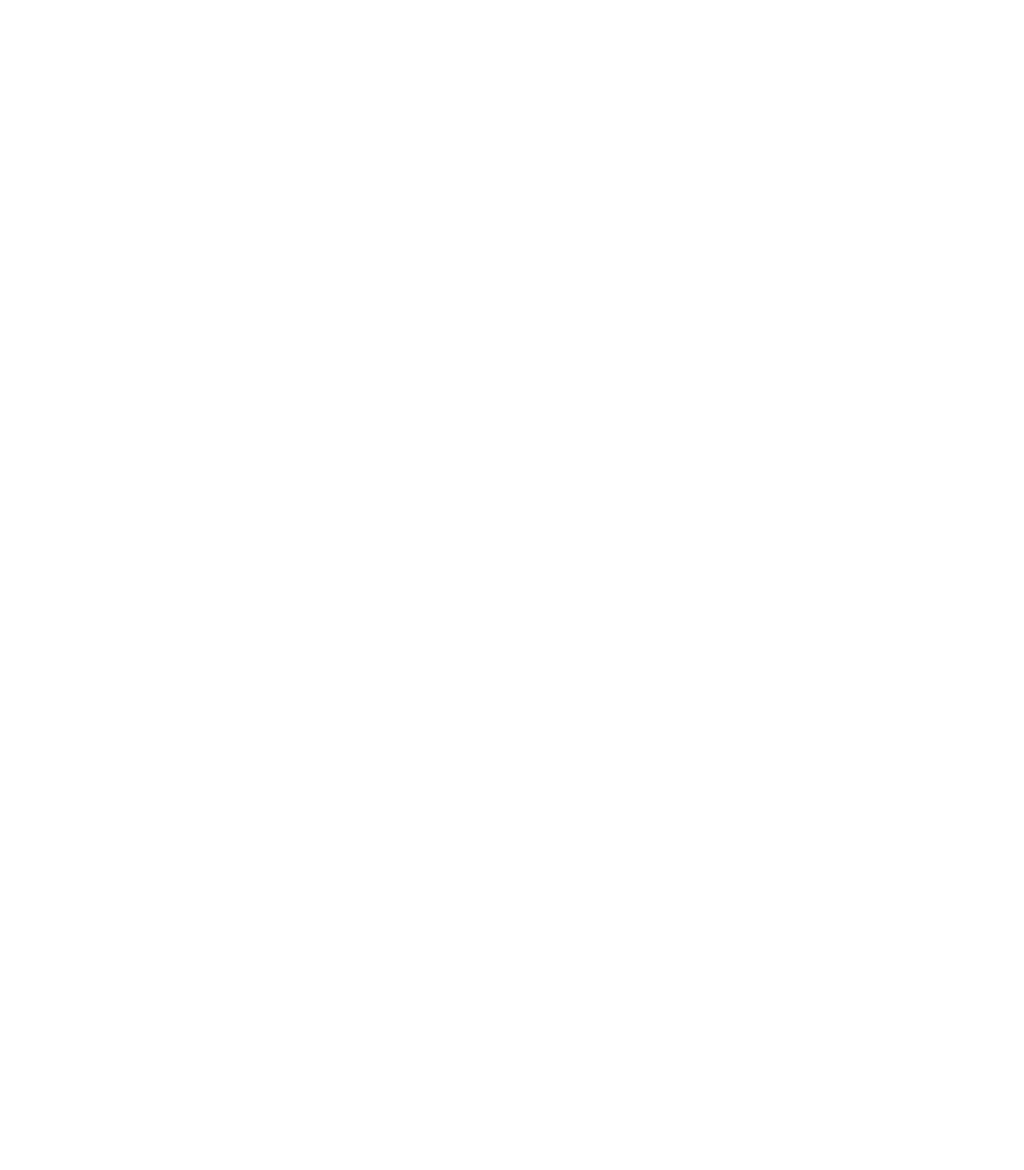
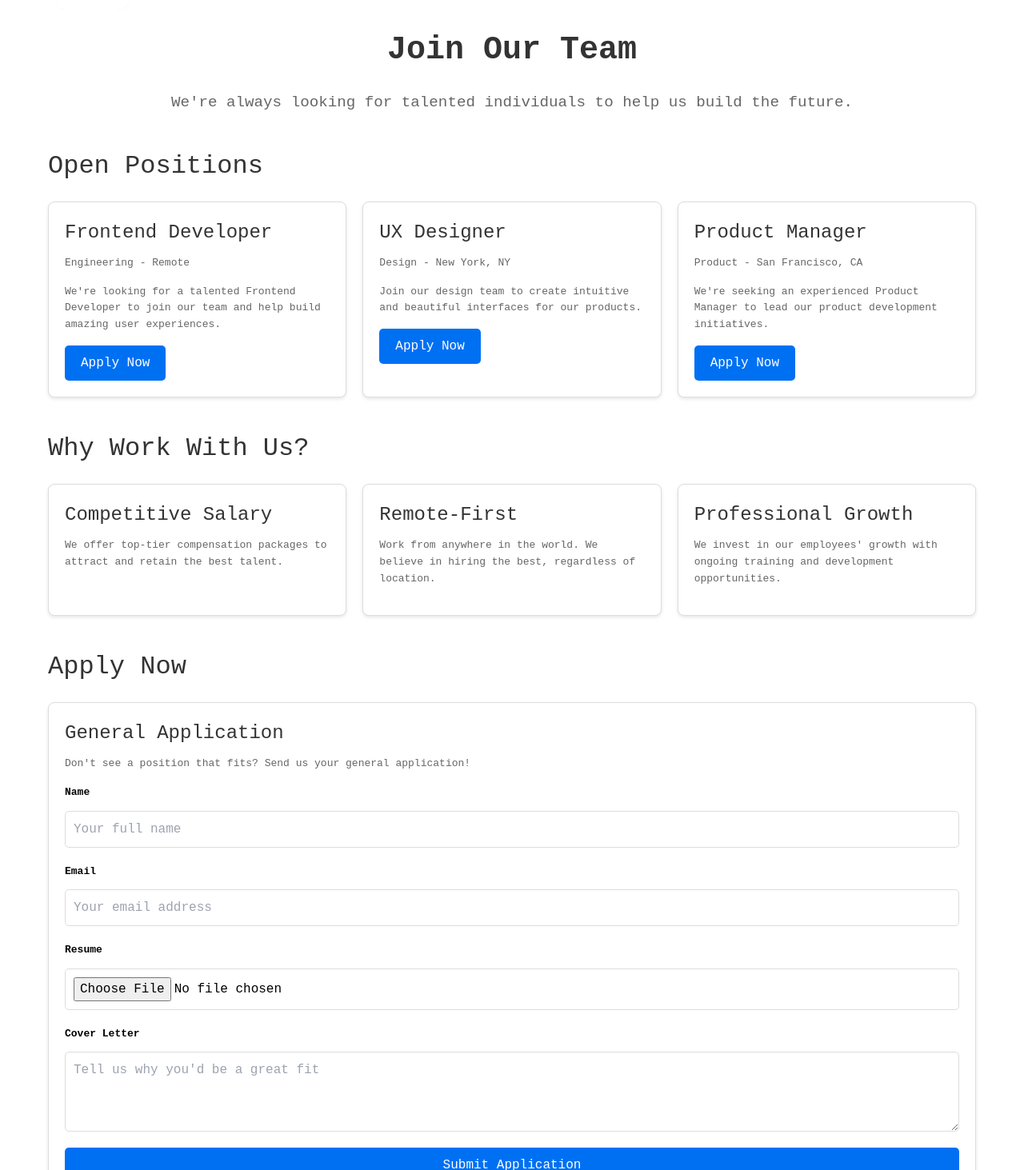
Before and after one commit to sangamesh4514/tagzy, a React (Create React App) app: page /careers in a window 1280 px wide. Before the commit this address had no page. Shown: the part 87-1550 px from the top of the page at 80% size. Before the commit the page ends 800 px from the top, so only its background shows below. Built offline with nearby package versions, Linux system fonts and the light colour scheme.

Commit message:
add-career-page

```diff
--- a/src/App.tsx
+++ b/src/App.tsx
@@ -1,5 +1,6 @@
 import { BrowserRouter, Route, Routes } from 'react-router-dom'
 import PrivacyPolicy from './common/routes/PrivacyPolicy'
+import Careers from './common/routes/Careers'
 import AdminAuth from './common/routes/AdminAuth/AdminAuth'
 import Home from './common/routes/Home'
 import Dashboard from './common/routes/Dashboard'
@@ -14,6 +15,7 @@
           {/* Public Routes */}
           <Route path='/' element={<Home />} />
           <Route path='/privacyPolicy' element={<PrivacyPolicy />} />
+          <Route path='/careers' element={<Careers />} />
           <Route path='/admin/login' element={<AdminAuth />} />
           <Route path='/profile/:userId' element={<ProProfile />} />
 
--- /dev/null
+++ b/src/common/components/CareerPage/index.tsx
@@ -0,0 +1,146 @@
+import React, { useState } from 'react';
+import './style.css';
+
+interface JobListing {
+  id: number;
+  title: string;
+  department: string;
+  location: string;
+  description: string;
+}
+
+const jobListings: JobListing[] = [
+  {
+    id: 1,
+    title: "Frontend Developer",
+    department: "Engineering",
+    location: "Remote",
+    description: "We're looking for a talented Frontend Developer to join our team and help build amazing user experiences."
+  },
+  {
+    id: 2,
+    title: "UX Designer",
+    department: "Design",
+    location: "New York, NY",
+    description: "Join our design team to create intuitive and beautiful interfaces for our products."
+  },
+  {
+    id: 3,
+    title: "Product Manager",
+    department: "Product",
+    location: "San Francisco, CA",
+    description: "We're seeking an experienced Product Manager to lead our product development initiatives."
+  }
+];
+
+const CareerPage: React.FC = () => {
+  const [name, setName] = useState('');
+  const [email, setEmail] = useState('');
+  const [resume, setResume] = useState<File | null>(null);
+  const [coverLetter, setCoverLetter] = useState('');
+
+  const handleSubmit = (e: React.FormEvent) => {
+    e.preventDefault();
+    // Here you would typically send the form data to a server
+    console.log('Form submitted', { name, email, resume, coverLetter });
+    // Reset form
+    setName('');
+    setEmail('');
+    setResume(null);
+    setCoverLetter('');
+  };
+
+  return (
+    <div className="container">
+      <header className="header">
+        <h1>Join Our Team</h1>
+        <p>We're always looking for talented individuals to help us build the future.</p>
+      </header>
+
+      <section className="section">
+        <h2>Open Positions</h2>
+        <div className="job-listings">
+          {jobListings.map((job) => (
+            <div key={job.id} className="card">
+              <h3>{job.title}</h3>
+              <p>{job.department} - {job.location}</p>
+              <p>{job.description}</p>
+              <button className="button">Apply Now</button>
+            </div>
+          ))}
+        </div>
+      </section>
+
+      <section className="section">
+        <h2>Why Work With Us?</h2>
+        <div className="benefits">
+          <div className="card">
+            <h3>Competitive Salary</h3>
+            <p>We offer top-tier compensation packages to attract and retain the best talent.</p>
+          </div>
+          <div className="card">
+            <h3>Remote-First</h3>
+            <p>Work from anywhere in the world. We believe in hiring the best, regardless of location.</p>
+          </div>
+          <div className="card">
+            <h3>Professional Growth</h3>
+            <p>We invest in our employees' growth with ongoing training and development opportunities.</p>
+          </div>
+        </div>
+      </section>
+
+      <section className="section">
+        <h2>Apply Now</h2>
+        <div className="card">
+          <h3>General Application</h3>
+          <p>Don't see a position that fits? Send us your general application!</p>
+          <form onSubmit={handleSubmit}>
+            <div className="form-group">
+              <label htmlFor="name">Name</label>
+              <input
+                id="name"
+                type="text"
+                placeholder="Your full name"
+                value={name}
+                onChange={(e) => setName(e.target.value)}
+                required
+              />
+            </div>
+            <div className="form-group">
+              <label htmlFor="email">Email</label>
+              <input
+                id="email"
+                type="email"
+                placeholder="Your email address"
+                value={email}
+                onChange={(e) => setEmail(e.target.value)}
+                required
+              />
+            </div>
+            <div className="form-group">
+              <label htmlFor="resume">Resume</label>
+              <input
+                id="resume"
+                type="file"
+                onChange={(e) => setResume(e.target.files ? e.target.files[0] : null)}
+                required
+              />
+            </div>
+            <div className="form-group">
+              <label htmlFor="coverLetter">Cover Letter</label>
+              <textarea
+                id="coverLetter"
+                placeholder="Tell us why you'd be a great fit"
+                value={coverLetter}
+                onChange={(e) => setCoverLetter(e.target.value)}
+              />
+            </div>
+            <button type="submit" className="button">Submit Application</button>
+          </form>
+        </div>
+      </section>
+    </div>
+  );
+};
+
+export default CareerPage;
--- /dev/null
+++ b/src/common/components/CareerPage/style.css
@@ -0,0 +1,103 @@
+.container {
+    max-width: 1200px;
+    margin: 0 auto;
+    padding: 20px;
+    font-family: Arial, sans-serif;
+  }
+
+  .header {
+    text-align: center;
+    margin-bottom: 40px;
+  }
+
+  .header h1 {
+    font-size: 2.5rem;
+    color: #333;
+  }
+
+  .header p {
+    font-size: 1.2rem;
+    color: #666;
+  }
+
+  .section {
+    margin-bottom: 40px;
+  }
+
+  .section h2 {
+    font-size: 2rem;
+    color: #333;
+    margin-bottom: 20px;
+  }
+
+  .job-listings, .benefits {
+    display: grid;
+    grid-template-columns: repeat(auto-fit, minmax(300px, 1fr));
+    gap: 20px;
+  }
+
+  .card {
+    border: 1px solid #ddd;
+    border-radius: 8px;
+    padding: 20px;
+    background-color: #fff;
+    box-shadow: 0 2px 4px rgba(0, 0, 0, 0.1);
+  }
+
+  .card h3 {
+    font-size: 1.5rem;
+    color: #333;
+    margin-bottom: 10px;
+  }
+
+  .card p {
+    color: #666;
+    margin-bottom: 15px;
+  }
+
+  .button {
+    background-color: #0070f3;
+    color: white;
+    border: none;
+    padding: 10px 20px;
+    border-radius: 5px;
+    cursor: pointer;
+    font-size: 1rem;
+    transition: background-color 0.3s ease;
+  }
+
+  .button:hover {
+    background-color: #0050d3;
+  }
+
+  form {
+    display: grid;
+    gap: 20px;
+  }
+
+  .form-group {
+    display: flex;
+    flex-direction: column;
+  }
+
+  label {
+    margin-bottom: 5px;
+    font-weight: bold;
+  }
+
+  input, textarea {
+    padding: 10px;
+    border: 1px solid #ddd;
+    border-radius: 5px;
+    font-size: 1rem;
+  }
+
+  textarea {
+    min-height: 100px;
+  }
+
+  @media (max-width: 768px) {
+    .job-listings, .benefits {
+      grid-template-columns: 1fr;
+    }
+  }
--- a/src/common/components/Footer/index.tsx
+++ b/src/common/components/Footer/index.tsx
@@ -96,11 +96,11 @@
                   Contact Us
                 </a> */}
               </li>
-              {/* <li>
+              <li style={{marginTop: '26px'}}>
                 <a href="/careers" className="text-gray-600 hover:text-teal-600">
                   Careers
                 </a>
-              </li> */}
+              </li>
             </ul>
           </div>
 
--- a/src/common/routes/AdminAuth/AdminAuth.tsx
+++ b/src/common/routes/AdminAuth/AdminAuth.tsx
@@ -45,7 +45,7 @@
   return (
     <>
       <Header />
-      <div className="mt-2 flex flex-col h-screen bg-white rounded-t-3xl">
+      <div className="flex flex-col bg-white">
         <div className="my-auto item-center justify-center">
           <div className="flex flex-col item-center justify-center bg-white h-fit ">
             <div className="h-fit mx-8 md:mx-auto rounded-lg shadow-lg border-2 border-solid">
--- /dev/null
+++ b/src/common/routes/Careers/index.tsx
@@ -0,0 +1,45 @@
+import React from "react";
+import { Helmet } from "react-helmet";
+import Header from "src/common/components/Header";
+import Footer from "src/common/components/Footer";
+import CareerPage from "src/common/components/CareerPage";
+
+const Careers = () => {
+  return (
+    <>
+      <Helmet>
+        <title>Careers - TagZy</title>
+        <meta
+          name="description"
+          content="Read TagZy's privacy policy to understand how we collect, use, and protect your personal information when you use our local services marketplace."
+        />
+        <meta
+          name="keywords"
+          content="privacy policy, TagZy, data protection, user privacy, local services marketplace"
+        />
+
+        {/* Open Graph / Facebook */}
+        <meta property="og:type" content="website" />
+        <meta property="og:url" content="https://www.tagzy.in/careers" />
+        <meta property="og:title" content="Privacy Policy - TagZy" />
+        <meta
+          property="og:description"
+          content="Learn about TagZy's commitment to protecting your privacy and personal information."
+        />
+
+        {/* Canonical URL */}
+        <link rel="canonical" href="https://www.tagzy.in/careers" />
+
+        {/* Additional Meta Tags */}
+        <meta name="viewport" content="width=device-width, initial-scale=1.0" />
+        <meta name="robots" content="index, follow" />
+        <meta name="author" content="TagZy" />
+      </Helmet>
+      <Header />
+      <CareerPage />;
+      <Footer />
+    </>
+  );
+};
+
+export default Careers;
--- /dev/null
+++ b/src/magicUi/ui/skeleton.tsx
@@ -0,0 +1,15 @@
+import { cn } from "src/lib/utils";
+
+function Skeleton({
+  className,
+  ...props
+}: React.HTMLAttributes<HTMLDivElement>) {
+  return (
+    <div
+      className={cn("animate-pulse rounded-md bg-muted", className)}
+      {...props}
+    />
+  )
+}
+
+export { Skeleton }
```
